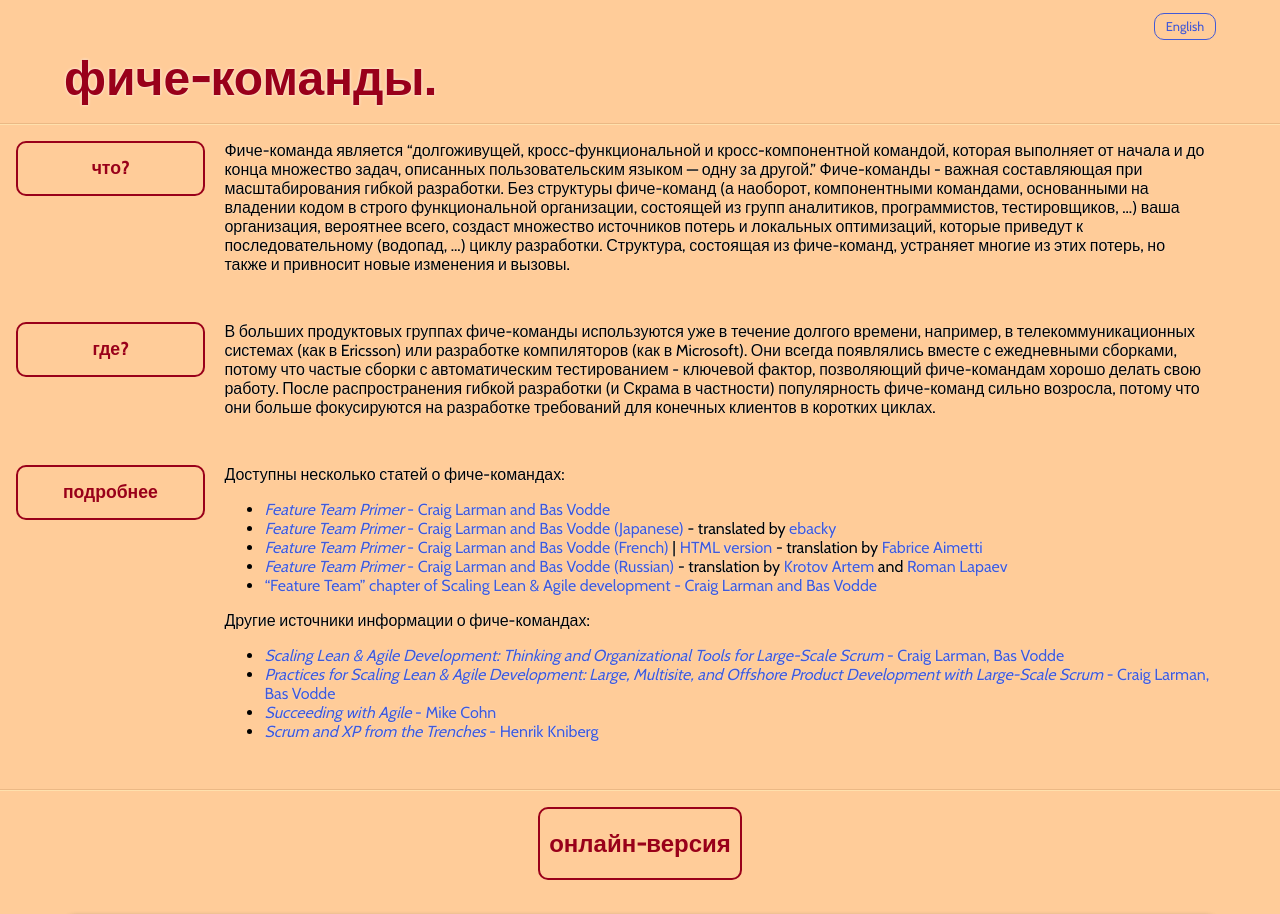
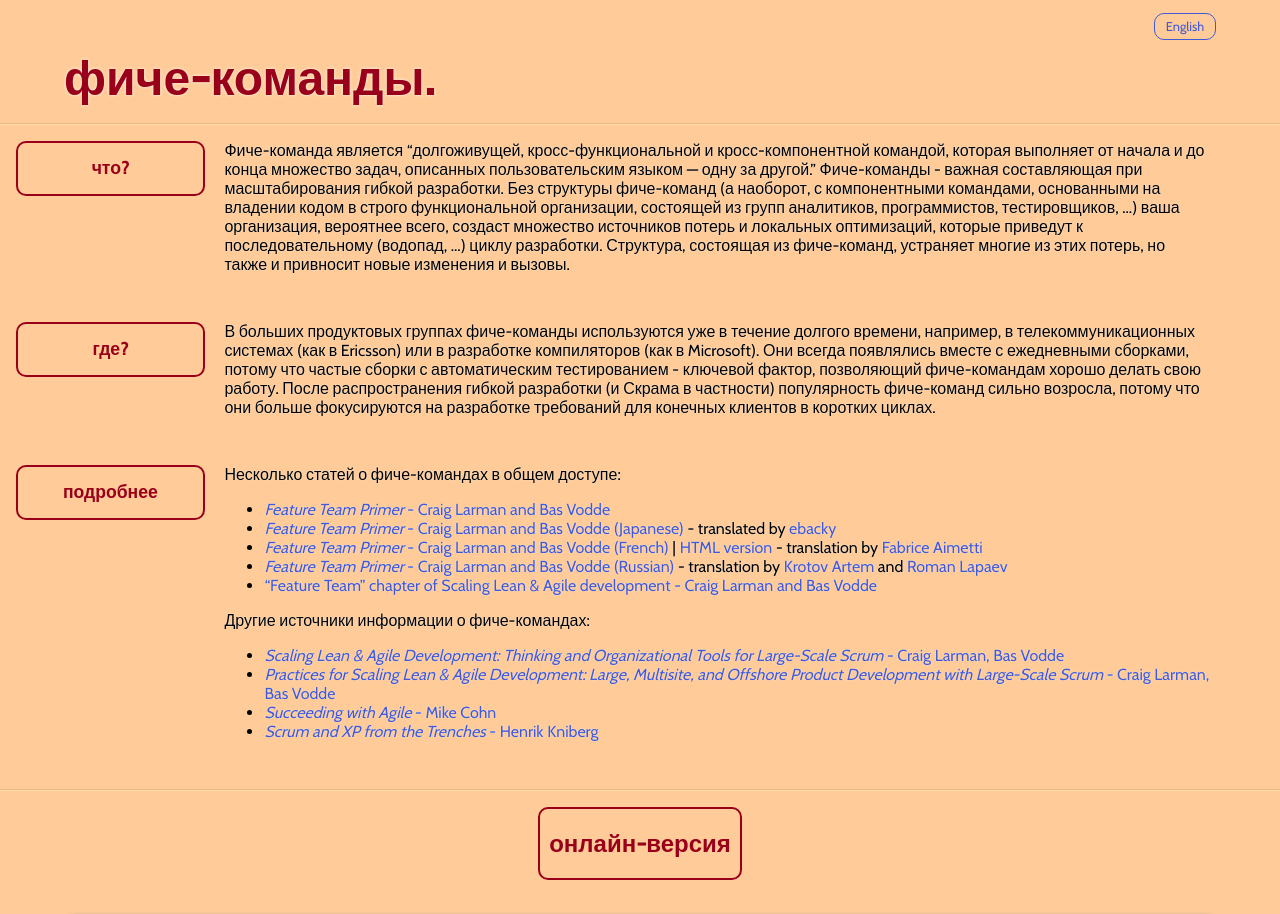
Before and after one commit to nerds-odd-e/feature-teams-site, a Jekyll site: the page built from ru/index.html, in a window 1280 px wide. Shown: the top 914 px of the page. Built offline with Jekyll 4.4.1, drawn with Linux system fonts in a browser that asks for light colours; Markdown is read by kramdown in place of the engine named in the settings; grey boxes are pictures that could not be loaded.

Commit message:
Add russian translation (edits by @lavaevrv)

```diff
--- a/ru/index.html
+++ b/ru/index.html
@@ -7,15 +7,15 @@
 
 what:
   title: Что?
-  content: "Фиче-команда является &ldquo;долгоживущей, кросс-функциональной и кросс-компонентной командой, которая выполняет от начала и до конца множество задач, описанных пользовательским языком — одну за другой.&rdquo; Фиче-команды - важная составляющая при масштабирования гибкой разработки. Без структуры фиче-команд (а наоборот, компонентными командами, основанными на владении кодом в строго функциональной организации, состоящей из групп аналитиков, программистов, тестировщиков, ...) ваша организация, вероятнее всего, создаст множество источников потерь и локальных оптимизаций, которые приведут к последовательному (водопад, ...) циклу разработки. Структура, состоящая из фиче-команд, устраняет многие из этих потерь, но также и привносит новые изменения и вызовы."
+  content: "Фиче-команда является &ldquo;долгоживущей, кросс-функциональной и кросс-компонентной командой, которая выполняет от начала и до конца множество задач, описанных пользовательским языком — одну за другой.&rdquo; Фиче-команды - важная составляющая при масштабирования гибкой разработки. Без структуры фиче-команд (а наоборот, с компонентными командами, основанными на владении кодом в строго функциональной организации, состоящей из групп аналитиков, программистов, тестировщиков, ...) ваша организация, вероятнее всего, создаст множество источников потерь и локальных оптимизаций, которые приведут к последовательному (водопад, ...) циклу разработки. Структура, состоящая из фиче-команд, устраняет многие из этих потерь, но также и привносит новые изменения и вызовы."
 
 where:
   title: Где?
-  content: "В больших продуктовых группах фиче-команды используются уже в течение долгого времени, например,  в телекоммуникационных системах (как в Ericsson) или разработке компиляторов (как в Microsoft). Они всегда появлялись вместе с ежедневными сборками, потому что частые сборки с автоматическим тестированием - ключевой фактор, позволяющий фиче-командам хорошо делать свою работу. После распространения гибкой разработки (и Скрама в частности) популярность фиче-команд сильно возросла, потому что они больше фокусируются на разработке требований для конечных клиентов в коротких циклах."
+  content: "В больших продуктовых группах фиче-команды используются уже в течение долгого времени, например, в телекоммуникационных системах (как в Ericsson) или в разработке компиляторов (как в Microsoft). Они всегда появлялись вместе с ежедневными сборками, потому что частые сборки с автоматическим тестированием - ключевой фактор, позволяющий фиче-командам хорошо делать свою работу. После распространения гибкой разработки (и Скрама в частности) популярность фиче-команд сильно возросла, потому что они больше фокусируются на разработке требований для конечных клиентов в коротких циклах."
 
 learn:
   title: Подробнее
-  content: "Доступны несколько статей о фиче-командах:"
+  content: "Несколько статей о фиче-командах в общем доступе:"
   links:
   - link: '<a href="/feature_team_primer13.pdf"><em>Feature Team Primer</em> - Craig Larman and Bas Vodde</a>'
   - link: '<a href="/jp/feature_team_primer_ja.pdf"><em>Feature Team Primer</em> - Craig Larman and Bas Vodde (Japanese)</a> - translated by <a href="http://www.odd-e.com/index.php?page=pageAboutEbacky">ebacky</a>'
```
